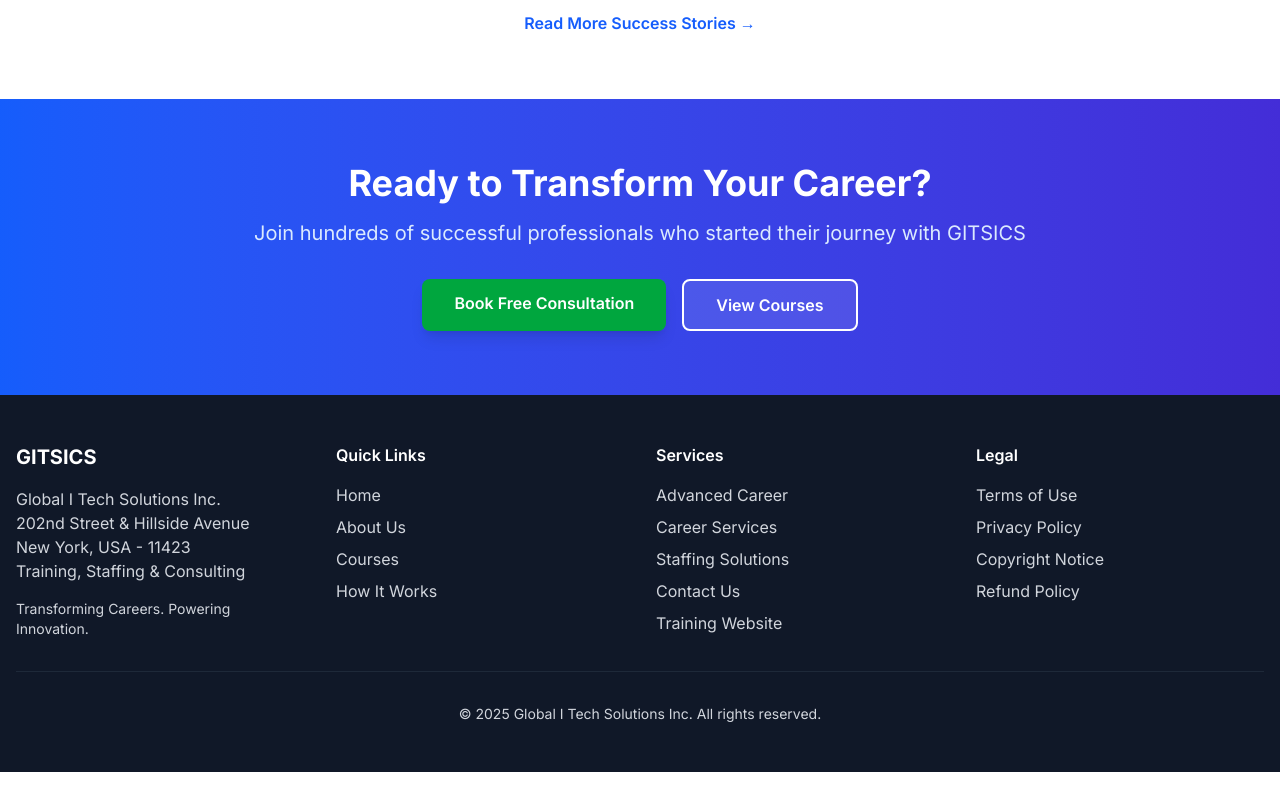
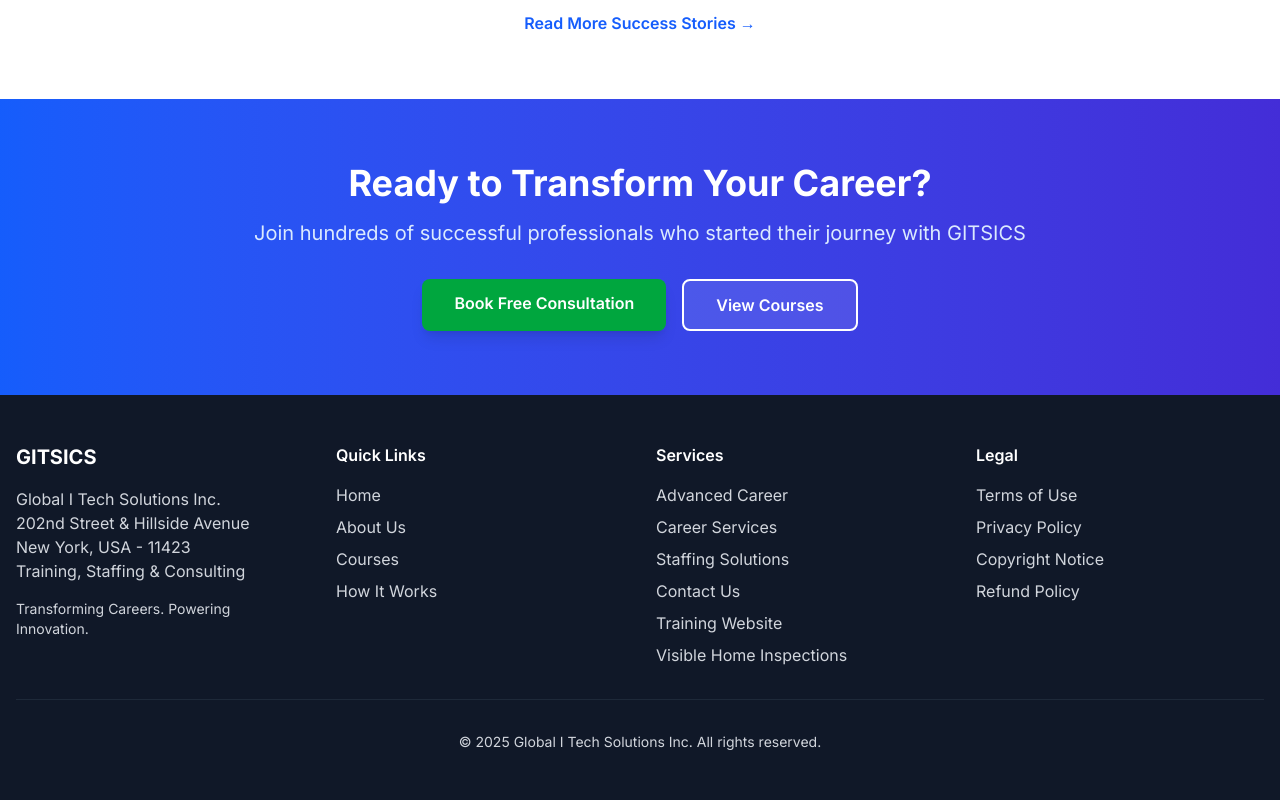
Before and after one commit to gits5213/gitsics-website, a Next.js app: page / in a window 1280 px wide. Shown: the part 5059-5859 px from the top of the page. Before the commit the page ends 5831 px from the top, so only its background shows below. Built offline with nearby package versions, Linux system fonts and the light colour scheme.

Commit message:
Add Visible Home Inspections link to footer

```diff
--- a/app/components/Footer.tsx
+++ b/app/components/Footer.tsx
@@ -46,6 +46,11 @@
                   Training Website
                 </a>
               </li>
+              <li>
+                <a href="http://visiblehomeinspections.com/" target="_blank" rel="noopener noreferrer" className="hover:text-white transition">
+                  Visible Home Inspections
+                </a>
+              </li>
             </ul>
           </div>
 
```
